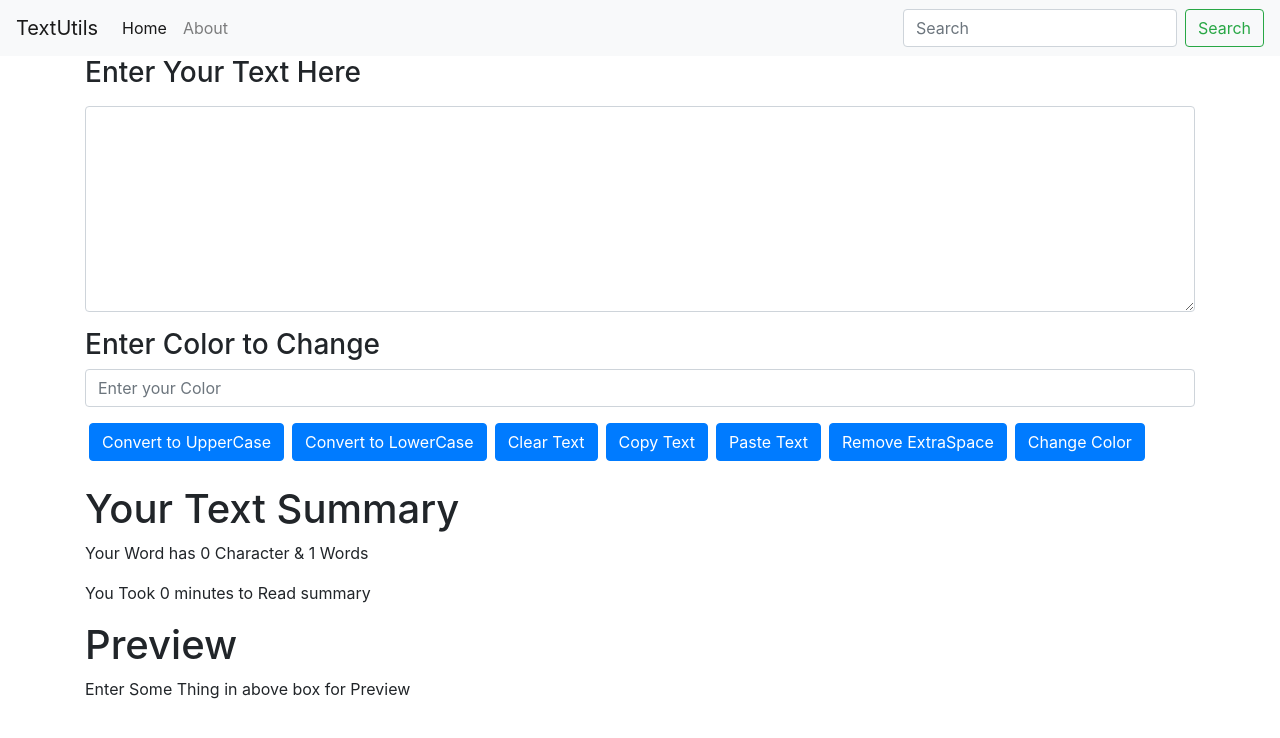
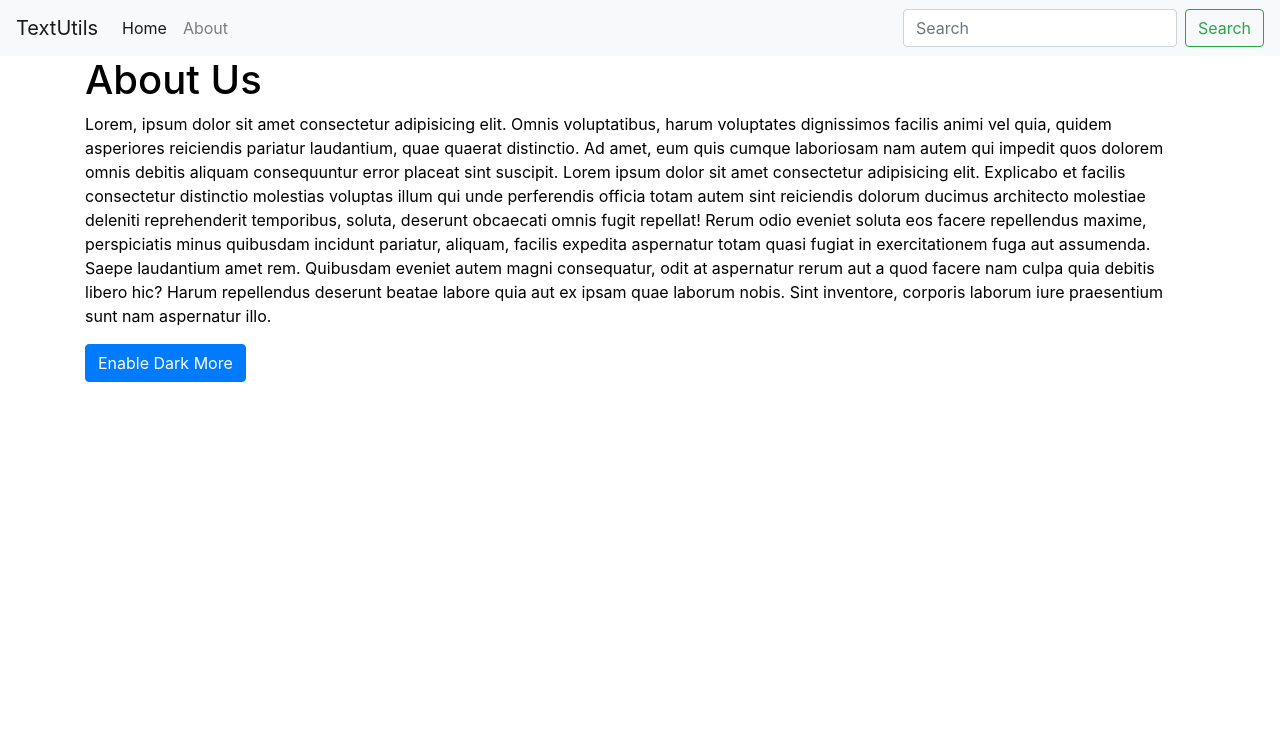
Before and after one commit to ShivamSehgal01/MyTextTools, a React (Create React App) app: page / in a window 1280 px wide. Shown: the top 738 px of the page. Built offline with nearby package versions, Linux system fonts and the light colour scheme.

Commit message:
Adding Dark Mode Button - 10

```diff
--- a/src/App.js
+++ b/src/App.js
@@ -1,14 +1,15 @@
 // import logo from './logo.svg';
 import "./App.css";
-
+import About from "./components/About";
 import Navbar from "./components/Navbar";
-import TextForm from "./components/TextForm";
+// import TextForm from "./components/TextForm";
 
 function App() {
   return (
     <>
       <Navbar heading="TextUtils" />
-      <TextForm heading="Enter Your Text Here" />
+      {/* <TextForm heading="Enter Your Text Here" /> */}
+      <About />
     </>
   );
 }
--- /dev/null
+++ b/src/components/About.js
@@ -0,0 +1,55 @@
+import React, { useState } from "react";
+
+export default function About() {
+  const toggleDarkMode = () => {
+    if (color.color == "white") {
+      console.log("Disable dark Mode");
+      setColor({
+        backgroundColor: "white",
+        color: "black",
+      });
+      setText("Enable");
+    } else {
+      console.log("Enable dark Mode");
+
+      setColor({
+        backgroundColor: "black",
+        color: "white",
+      });
+      setText("Disable");
+    }
+  };
+  const [text, setText] = useState("Enable");
+  const [color, setColor] = useState({
+    backgroundColor: "white",
+    color: "black",
+  });
+
+  return (
+    <div className="container" style={color}>
+      <h1>About Us</h1>
+      <p>
+        Lorem, ipsum dolor sit amet consectetur adipisicing elit. Omnis
+        voluptatibus, harum voluptates dignissimos facilis animi vel quia,
+        quidem asperiores reiciendis pariatur laudantium, quae quaerat
+        distinctio. Ad amet, eum quis cumque laboriosam nam autem qui impedit
+        quos dolorem omnis debitis aliquam consequuntur error placeat sint
+        suscipit. Lorem ipsum dolor sit amet consectetur adipisicing elit.
+        Explicabo et facilis consectetur distinctio molestias voluptas illum qui
+        unde perferendis officia totam autem sint reiciendis dolorum ducimus
+        architecto molestiae deleniti reprehenderit temporibus, soluta, deserunt
+        obcaecati omnis fugit repellat! Rerum odio eveniet soluta eos facere
+        repellendus maxime, perspiciatis minus quibusdam incidunt pariatur,
+        aliquam, facilis expedita aspernatur totam quasi fugiat in
+        exercitationem fuga aut assumenda. Saepe laudantium amet rem. Quibusdam
+        eveniet autem magni consequatur, odit at aspernatur rerum aut a quod
+        facere nam culpa quia debitis libero hic? Harum repellendus deserunt
+        beatae labore quia aut ex ipsam quae laborum nobis. Sint inventore,
+        corporis laborum iure praesentium sunt nam aspernatur illo.
+      </p>
+      <div className="btn btn-primary" onClick={toggleDarkMode}>
+        {text} Dark More
+      </div>
+    </div>
+  );
+}
```
